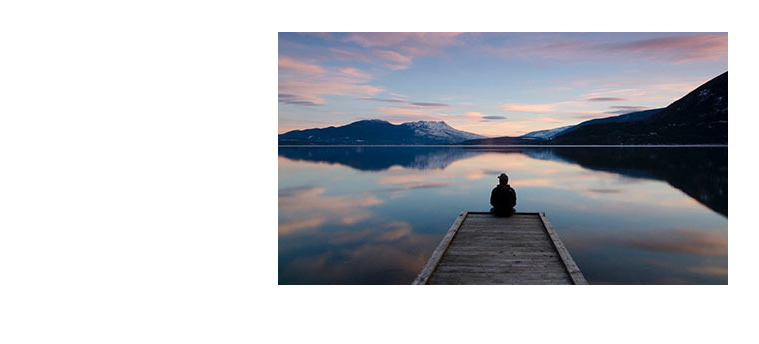
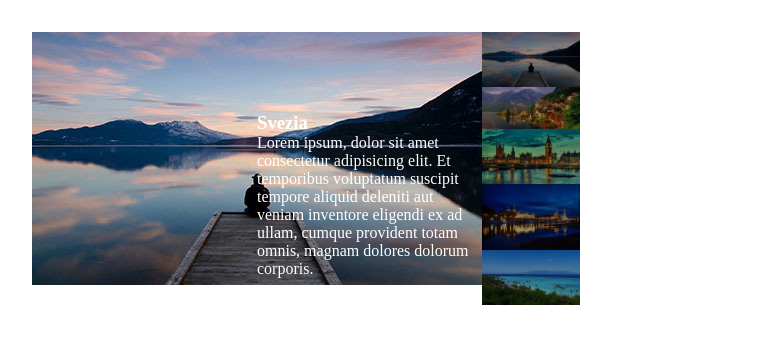
Before and after one commit to nicolas-dp/vue-slider, a plain HTML site: page index.html in a window 1280 px wide. Shown: the whole page, without its empty margins (137-896 px from the left). Drawn offline with nearby package versions, Linux system fonts and the light colour scheme.

Commit message:
Add scroll image with chevron

```diff
--- a/assets/css/style.css
+++ b/assets/css/style.css
@@ -11,20 +11,51 @@
     justify-content: center;
 }
 
+.card{
+    position: relative;
+}
+
 .card img{
-    width: 100%;
+    max-width: 100%;
+    object-fit: contain;
+}
 
-}
+
 
 .thumbnails{
     display: flex;
     flex-direction: column;
 }
 
-.thumbnails .thumb{
-    height: calc(100% / 5);
+.thumbnails>.thumb{
+    width: calc(100% / 5);
 }
 
-/* .thumbnails>img{
-    opacity: 1;
-} */
+.thumbnails>img{
+    filter: brightness(0.6);
+}
+
+
+.text_img{
+    width: 50%;
+    position: absolute;
+    color: rgb(255, 255, 255);
+    top: 5rem;
+    right: 0;
+
+}
+
+
+.prev{
+    position: absolute;
+    left: 49rem;
+    top: 2.3rem;
+    filter: invert(1)
+}
+
+.next{
+    position: absolute;
+    left: 49.2rem;
+    top: 17.8rem;
+    filter: invert(1)
+}
--- a/assets/js/app.js
+++ b/assets/js/app.js
@@ -19,7 +19,7 @@ const app = new Vue({
         activeImage: 0,
 
         place:
-             [
+            [
                 {
                     image: './assets/img/01.jpg',
                     title: 'Svezia',
@@ -48,6 +48,27 @@ const app = new Vue({
 
             ]
 
+    },
+
+    methods: {
+
+        prevImage() {
+            if (this.activeImage === 0) {
+                this.activeImage = this.place.length;
+            }
+            this.activeImage--
+        },
+
+        nextImage() {
+
+            this.activeImage++
+            if (this.activeImage === this.place.length) {
+                this.activeImage = 0;
+            }
+        }
+
+
+
     }
 
 })
--- a/index.html
+++ b/index.html
@@ -17,13 +17,22 @@
     <div id="app">
         <div class="container">
             <div class="card">
-
+                <!-- Puntiamo l'immagine nell'array in posizione da 0 a fino alla fine degli oggetti -->
                 <img :src="place[activeImage].image" alt="">
-                <div class="thumbnails">
-                    <img :src="thumb" class="thumb" v-for="(thumb, index) in place.image">
+                <div class="text_img">
+                    <h3>{{place[activeImage].title}}</h3>
+                    <p>{{place[activeImage].text}}</p>
                 </div>
             </div>
+            <div class="thumbnails">
+                <img :src="thumb.image" class="thumb" v-for="(thumb, index) in place">
 
+            </div>
+
+            <div class="navigator">
+                <div class="prev" @click="prevImage"><i class="fa-solid fa-circle-chevron-up"></i></div>
+                <div class="next" @click="nextImage"><i class="fa-solid fa-circle-chevron-down"></i></div>
+            </div>
         </div>
     </div>
 
```
